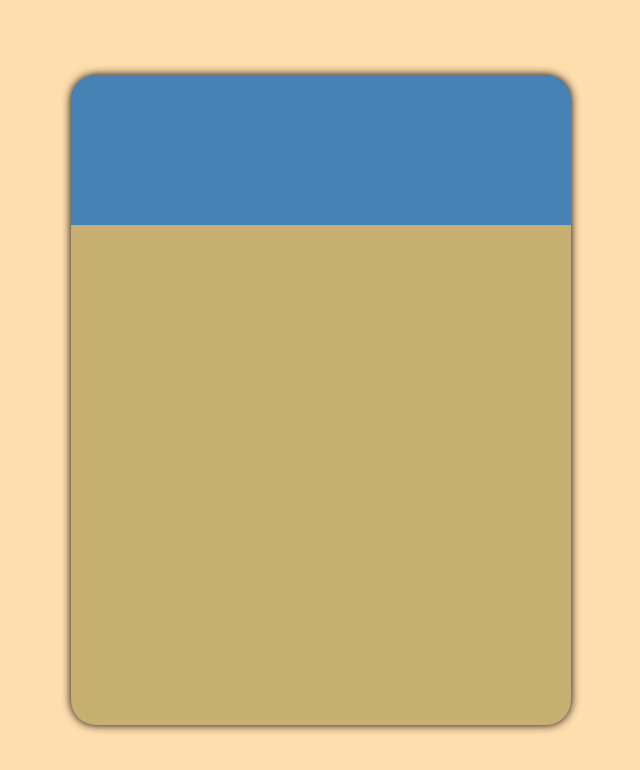
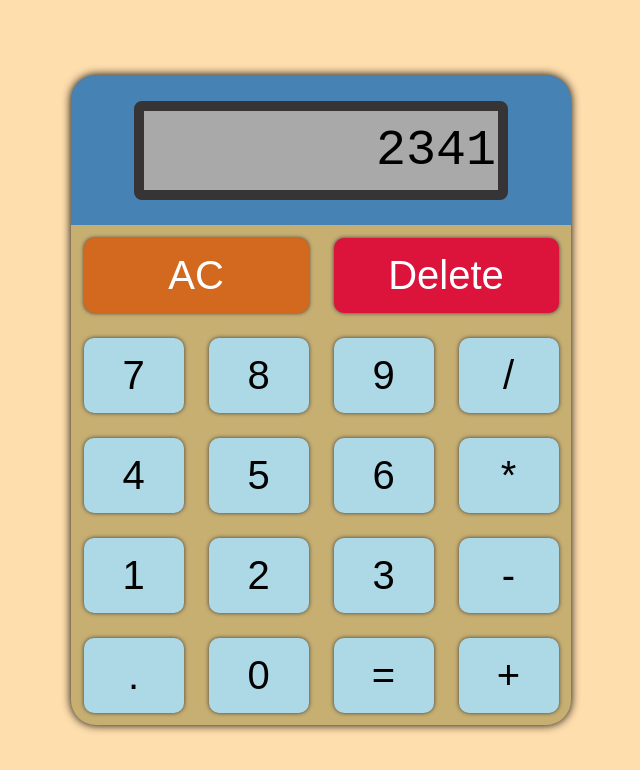
Before and after one commit to kraig-hebert/calculator, a plain HTML site: page index.html in a window 1280 px wide. Shown: the whole page, without its empty margins (319-959 px from the left). Drawn offline with Linux system fonts and the light colour scheme.

Commit message:
updated interface

```diff
--- a/index.html
+++ b/index.html
@@ -10,11 +10,40 @@
 <body>
     <div class="container">
         <div class="calc">
-            <div class="screen">
-
-            </div><!-- end screen -->
-            <div class="buttons">
-
+            <div class="top">
+                <div class="screen">
+                    <p id="screen-data">2341</p>
+                </div><!-- end screen -->
+            </div><!-- end top -->
+            <div class="btns">
+                <div class="btn-row">
+                    <button class="big-btn btn" id="clear">AC</button>
+                    <button class="big-btn btn" id="delete">Delete</button>
+                </div><!-- end button row -->
+                <div class="btn-row">
+                    <button class="calc-btn btn" id="seven">7</button>
+                    <button class="calc-btn btn" id="eight">8</button>
+                    <button class="calc-btn btn" id="nine">9</button>
+                    <button class="calc-btn btn" id="divide">/</button>
+                </div><!-- end button row -->
+                <div class="btn-row">
+                    <button class="calc-btn btn" id="four">4</button>
+                    <button class="calc-btn btn" id="five">5</button>
+                    <button class="calc-btn btn" id="six">6</button>
+                    <button class="calc-btn btn" id="multiply">*</button>
+                </div><!-- end button row -->
+                <div class="btn-row">
+                    <button class="calc-btn btn" id="one">1</button>
+                    <button class="calc-btn btn" id="two">2</button>
+                    <button class="calc-btn btn" id="three">3</button>
+                    <button class="calc-btn btn" id="subtract">-</button>
+                </div><!-- end button row -->
+                <div class="btn-row">
+                    <button class="calc-btn btn" id="decimal">.</button>
+                    <button class="calc-btn btn" id="zero">0</button>
+                    <button class="calc-btn btn" id="equals">=</button>
+                    <button class="calc-btn btn" id="plus">+</button>
+                </div><!-- end button row -->
             </div><!-- end buttons -->
         </div><!-- end calc -->
     </div><!-- end container -->
--- a/main.css
+++ b/main.css
@@ -1,6 +1,7 @@
 body {
     margin: 0%;
     padding: 0%;
+    font-family: monospace;
 }
 
 .container {
@@ -17,16 +18,79 @@ body {
     filter: drop-shadow(0px 0px 5px black);
 }
 
-.screen {
+.top {
     width: 500px;
     height: 150px;
     background-color: steelblue;
     border-radius: 25px 25px 0 0;
+    display: flex;
+    justify-content: center;
+    align-items: center;
 }
 
-.buttons {
+.screen {
+    display: flex;
+    padding: 2px;
+    width: 350px;
+    height: 75px;
+    background-color: darkgray;
+    border: rgb(54, 52, 52) 10px solid;
+    border-radius: 8px;
+    justify-content: flex-end;
+    align-items: center;
+    color: black;
+    font-size: 50px;
+}
+
+.btns {
     width: 500px;
     height: 500px;
     background-color: rgb(199, 175, 114);
     border-radius: 0 0 25px 25px;
+    display: grid;
+    grid-template-columns: 100%;
+    grid-template-rows: 20% 20% 20% 20% 20%;
 }
+
+.btn-row {
+    display: flex;
+    justify-content: space-around;
+    align-items: center;
+    width: 100%;
+}
+
+.btn {
+    height: 75%;
+    border-radius: 10px;
+    border: 0px;
+    filter: drop-shadow(0px 0px 2px rgb(58, 58, 58));
+    font-size: 40px;
+}
+
+.big-btn {
+    width: 45%;
+    color: white;
+    display: flex;
+    justify-content: space-around;
+    align-items: center;
+}
+
+.btn:hover {
+    filter: drop-shadow(0px 0px 2px rgb(0, 0, 0));
+}
+
+#clear {
+    background-color: chocolate;
+}
+
+#delete {
+    background-color: crimson;
+}
+
+.calc-btn {
+    width: 20%;
+    background-color: lightblue;
+    display: flex;
+    justify-content: space-around;
+    align-items: center;
+}
```
